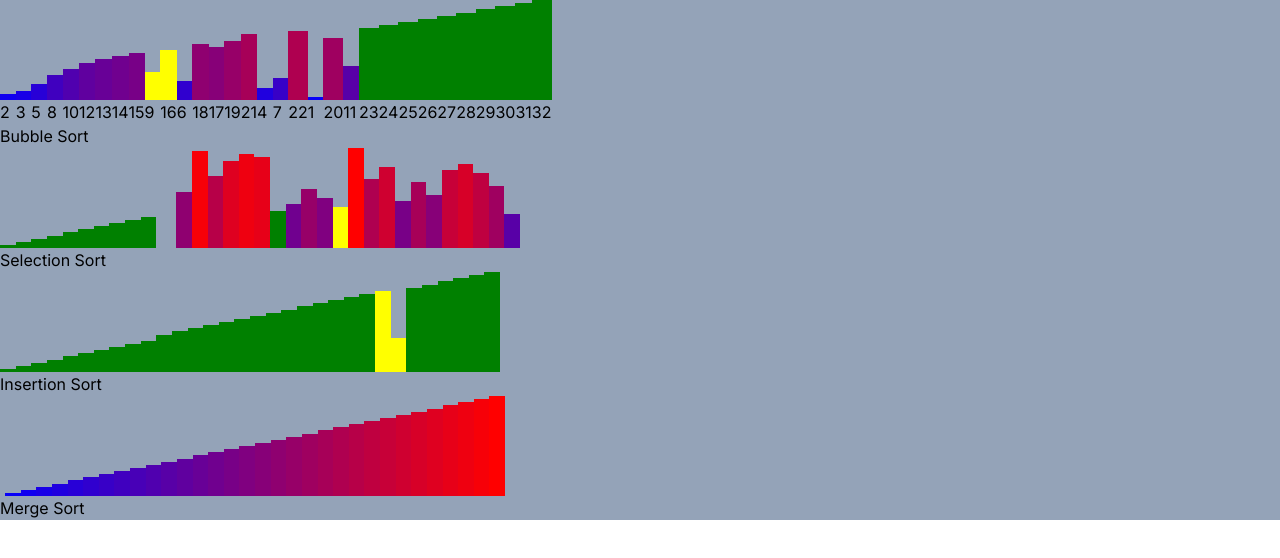
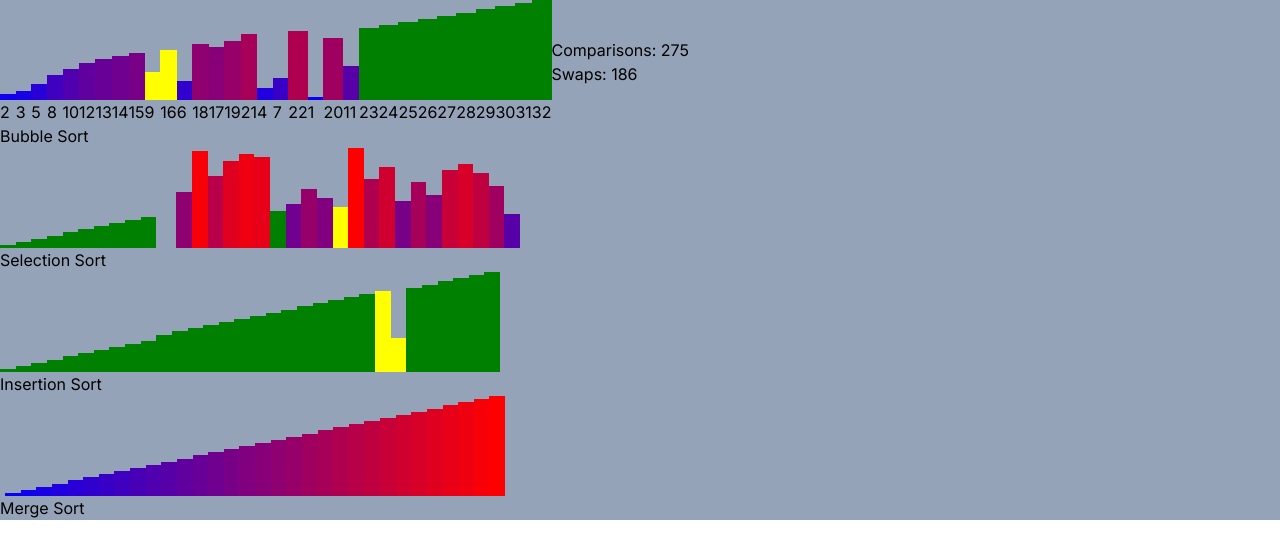
Before and after one commit to fractal-bootcamp/briansmiley.algorithms, a Next.js app: page / in a window 1280 px wide. Shown: the top 558 px of the page. Built offline with nearby package versions, Linux system fonts and the light colour scheme.

Commit message:
adds comp/swap counters to bubblesort

```diff
--- a/app/algorithms/bubbleSortFunc.ts
+++ b/app/algorithms/bubbleSortFunc.ts
@@ -5,44 +5,20 @@ interface HistorySnapshot {
   comparisons: number;
   swaps: number;
 }
-// const createHistorySnapshot = (
-//   sorted: number[],
-//   comparisons: number,
-//   swaps: number
-// ) => ({ sorted: sorted, comparisons: comparisons, swaps: swaps });
-const bubbleSort = (arr: number[]) => {
-  const sorted = [...arr];
-  // const comparisons = 0;
-  const history: number[][] = [[...sorted]];
-  while (true) {
-    const nextSwapSpot = sorted.findIndex(
-      (val, idx, arr) => val > arr[idx + 1]
-    );
-    if (nextSwapSpot === -1)
-      return {
-        originalArray: arr,
-        sortedArray: sorted,
-        history: history
-      };
-    sorted.splice(
-      nextSwapSpot,
-      2,
-      sorted[nextSwapSpot + 1],
-      sorted[nextSwapSpot]
-    );
-    history.push([...sorted]);
-  }
-};
 
 interface BubbleHistory {
   array: number[];
   passes: number;
+  swaps: number;
+  comparisons: number;
   comparing: [number, number]; //indices of current comparison
 }
-export const bubbleSort2 = (arr: number[]) => {
+export const bubbleSort = (arr: number[]) => {
   const sorting = [...arr];
   let sorted = false;
   let passes = 0;
+  let comparisons = 0;
+  let swaps = 0;
   const history: BubbleHistory[] = [];
   while (!sorted) {
     let idx = 0;
@@ -52,13 +28,17 @@ export const bubbleSort2 = (arr: number[]) => {
     while (idx < sorting.length - passes) {
       //log current comparison in history
       //if element to the right is smaller, swap and set sorted to false
+      comparisons++;
       if (sorting[idx + 1] < sorting[idx]) {
         [sorting[idx], sorting[idx + 1]] = [sorting[idx + 1], sorting[idx]];
+        swaps++;
         sorted = false;
       }
       history.push({
         array: [...sorting],
         passes: passes,
+        comparisons: comparisons,
+        swaps: swaps,
         comparing: [sorting[idx], sorting[idx + 1]]
       });
       idx++;
--- a/app/components/BubbleSort.tsx
+++ b/app/components/BubbleSort.tsx
@@ -2,11 +2,11 @@
 
 import React, { use, useEffect, useState } from "react";
 import SortableBar from "./SortableBar";
-import { bubbleSort2 } from "../algorithms/bubbleSortFunc";
+import bubbleSort from "../algorithms/bubbleSortFunc";
 import { SortVizProps } from "./Sorts";
 
 export default function BubbleSort({ unsortedArray, tick }: SortVizProps) {
-  const solution = bubbleSort2(unsortedArray);
+  const solution = bubbleSort(unsortedArray);
   const [idx, setIdx] = useState(0);
   useEffect(() => {
     if (idx === solution.history.length - 1) return;
@@ -14,6 +14,7 @@ export default function BubbleSort({ unsortedArray, tick }: SortVizProps) {
   }, [idx]);
 
   return (
+    <div className="flex">
       <div className="flex justify-start items-end">
         {solution.history[idx].array.map((val, valIdx) => (
           <div key={`bubbleSort${val}`}>
@@ -35,5 +36,10 @@ export default function BubbleSort({ unsortedArray, tick }: SortVizProps) {
           </div>
         ))}
       </div>
+      <div className="flex flex-col justify-center">
+        <div>Comparisons: {solution.history[idx].comparisons}</div>
+        <div>Swaps: {solution.history[idx].swaps}</div>
+      </div>
+    </div>
   );
 }
```
Lines whose indentation alone changed are shown as unchanged.
